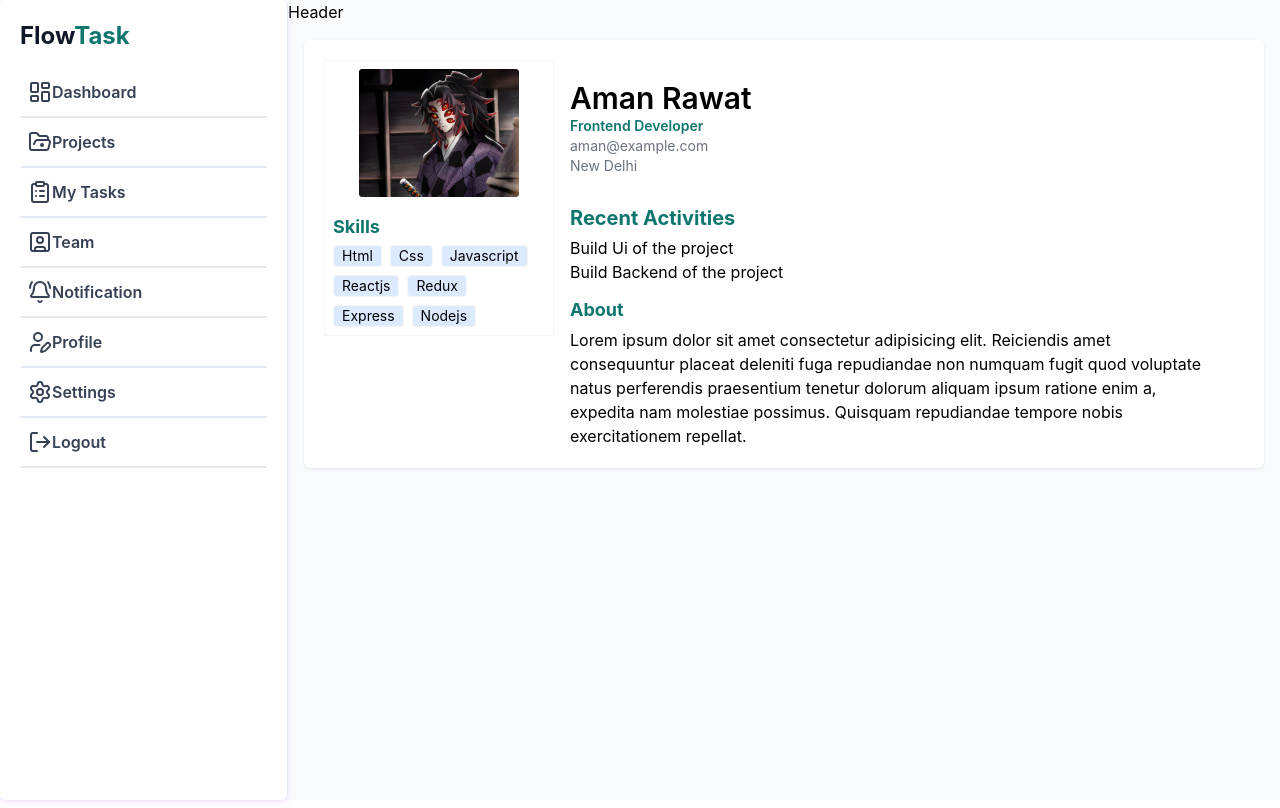
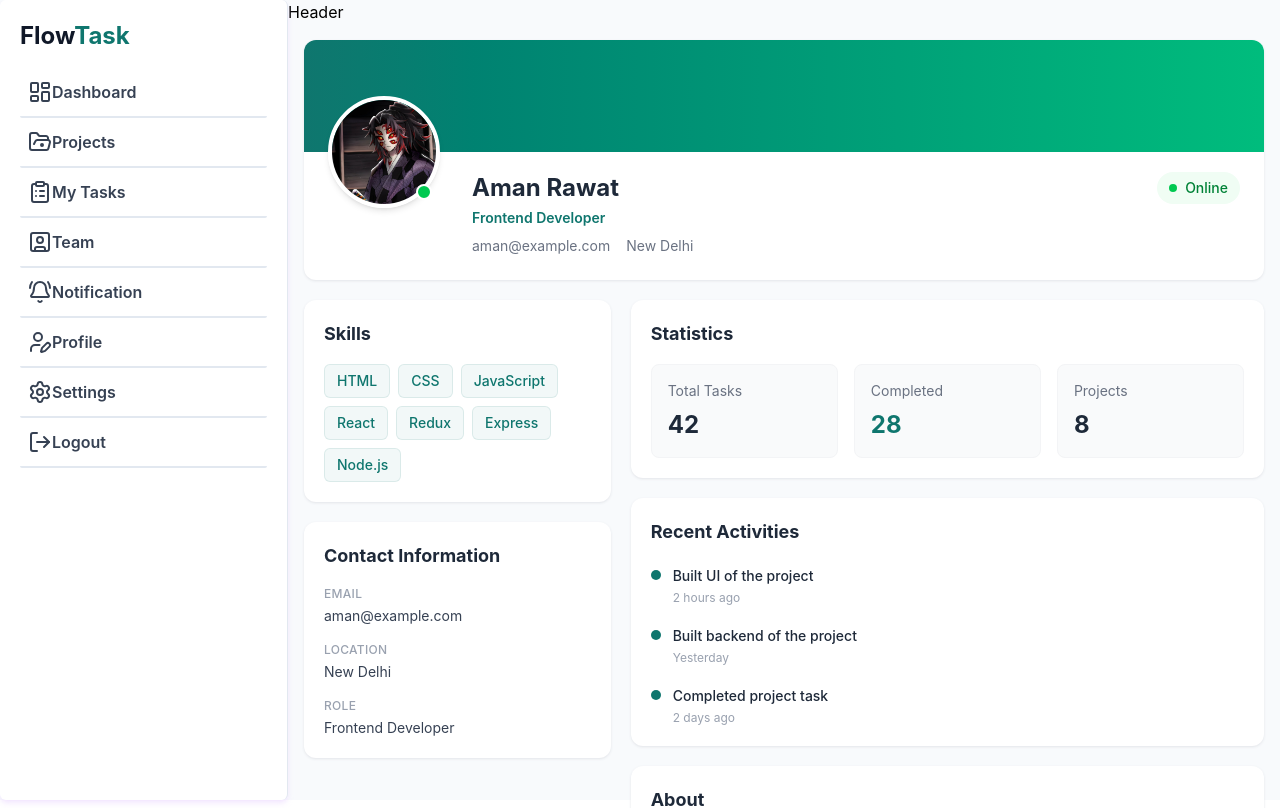
Before and after one commit to amanrawat08/FlowTask-Product-Management-Saas-, a React (Vite) app: page /projects/1/team/1 in a window 1280 px wide. Shown: the top 808 px of the page. Built offline with nearby package versions, Linux system fonts and the light colour scheme.

Commit message:
Notification

```diff
--- /dev/null
+++ b/src/components/NotificationItem.tsx
@@ -0,0 +1,59 @@
+const NotificationItem = ({
+  avatar,
+  name,
+  message,
+  time,
+  unread = false,
+}) => {
+  return (
+    <div
+      className={`flex items-start gap-4 rounded-xl border p-4 mb-2 transition ${
+        unread
+          ? "border-primary/20 bg-primary/5"
+          : "border-border bg-white hover:bg-muted/30"
+      }`}
+    >
+      {/* Avatar */}
+      <div className="relative shrink-0">
+        <div className="flex h-10 w-10 items-center justify-center rounded-full bg-primary/10 text-sm font-semibold text-primary">
+          {avatar}
+        </div>
+
+        {unread && (
+          <span className="absolute -right-0.5 -top-0.5 h-2.5 w-2.5 rounded-full border-2 border-white bg-primary" />
+        )}
+      </div>
+
+      {/* Content */}
+      <div className="min-w-0 flex-1">
+        <div className="flex items-start justify-between gap-4">
+          <div>
+            <p className="text-sm font-semibold text-foreground">
+              {name}
+            </p>
+
+            <p className="mt-1 text-sm text-muted-foreground">
+              {message}
+            </p>
+          </div>
+
+          <span className="shrink-0 text-xs text-muted-foreground">
+            {time}
+          </span>
+        </div>
+
+        <div className="mt-2">
+          <span
+            className={`text-xs font-medium ${
+              unread ? "text-primary" : "text-muted-foreground"
+            }`}
+          >
+            {unread ? "• Unread" : "Read"}
+          </span>
+        </div>
+      </div>
+    </div>
+  );
+};
+
+export default NotificationItem;
--- a/src/components/layouts/Sidebar.tsx
+++ b/src/components/layouts/Sidebar.tsx
@@ -51,7 +51,7 @@ const Sidebar = () => {
           </button>
         </li>
         {/* Notification */}
-        <li className="w-full cursor-pointer whitespace-nowrap">
+        <li className="w-full cursor-pointer whitespace-nowrap" onClick={() => navigate("/notification")}>
           <button className="group flex size-full items-center   rounded-xs  p-2 py-3 font-semibold text-gray-700 transition-all ease-linear hover:bg-primary-light hover:shadow-inner focus:bg-gradient-to-r focus:from-primary focus:to-primary focus:text-white cursor-pointer  border-b-2 border-border">
             <BellRing
               size={24}
--- a/src/pages/notifications/Notifications.tsx
+++ b/src/pages/notifications/Notifications.tsx
@@ -0,0 +1,39 @@
+import NotificationItem from "../../components/NotificationItem";
+
+const Notifications = () => {
+  return (
+    <div>
+      <NotificationItem
+        avatar="OC"
+        name="Olivia Carter"
+        message='Assigned you a new task "Design Payment UI"'
+        time="10 minutes ago"
+        unread
+      />
+
+      <NotificationItem
+        avatar="EW"
+        name="Ethan Wilson"
+        message='Moved "Authentication" to In Progress'
+        time="1 hour ago"
+        unread
+      />
+
+      <NotificationItem
+        avatar="SM"
+        name="Sophia Martinez"
+        message="Added you to E-Commerce Website"
+        time="Yesterday"
+      />
+
+      <NotificationItem
+        avatar="NA"
+        name="Noah Anderson"
+        message='Completed task "API Integration"'
+        time="Yesterday"
+      />
+    </div>
+  );
+};
+
+export default Notifications;
--- a/src/pages/profile/Profile.tsx
+++ b/src/pages/profile/Profile.tsx
@@ -1,57 +1,243 @@
+
 import { useParams } from "react-router-dom";
 import { profileData } from "../../store";
 
+const Profile = () => {
+  const { member_id } = useParams<{ member_id: string }>();
 
-const Profile = () => {
-  const { member_id } = useParams
-  <{ member_id: string }>();
+  const team_detail = profileData.find(
+    (data) => data.id === Number(member_id),
+  );
 
-  const team_detail = profileData.filter(data => data.id == Number(member_id));
-  console.log(team_detail);
+  if (!team_detail) {
+    return (
+      <div className="flex min-h-[400px] items-center justify-center">
+        <div className="text-center">
+          <h2 className="text-xl font-semibold text-gray-800">
+            Member not found
+          </h2>
+          <p className="mt-1 text-sm text-gray-500">
+            The requested team member does not exist.
+          </p>
+        </div>
+      </div>
+    );
+  }
+
+  const skills = [
+    "HTML",
+    "CSS",
+    "JavaScript",
+    "React",
+    "Redux",
+    "Express",
+    "Node.js",
+  ];
 
   return (
-    <div className="card w-full rounded-md bg-white p-5 shadow-sm shadow-gray-200 flex gap-4 items-start">
-        <div className="w-[25%] border border-gray-100 p-2">
-          <div className="flex items-center justify-center  ">
-              <img src="/profilepic.jpg" alt="Profile Picture" className="rounded  h-32 object-contain bg-black  " />
+    <div className="w-full space-y-5">
+      {/* Profile Header */}
+      <div className="overflow-hidden rounded-xl bg-white shadow-sm shadow-gray-200">
+        {/* Cover */}
+        <div className="h-28 bg-gradient-to-r from-primary to-emerald-500" />
 
+        {/* Profile Information */}
+        <div className="relative px-6 pb-6">
+          {/* Avatar */}
+          <div className="absolute -top-14 left-6">
+            <div className="relative">
+              <img
+                src="/profilepic.jpg"
+                alt="Profile Picture"
+                className="h-28 w-28 rounded-full border-4 border-white object-cover shadow-md"
+              />
+
+              {/* Online indicator */}
+              <span className="absolute bottom-2 right-2 h-4 w-4 rounded-full border-2 border-white bg-green-500" />
+            </div>
           </div>
-          <div className="mt-4">
-            <h5 className="text-lg font-bold text-primary mb-1">Skills</h5>
-            <ul className="flex gap-2  skills flex-wrap ">
-              <li className="bg-blue-100 px-2 border border-gray-100 rounded-sm text-sm">Html</li>
-              <li className="bg-blue-100 px-2 border border-gray-100 rounded-sm text-sm">Css</li>
-              <li className="bg-blue-100 px-2 border border-gray-100 rounded-sm text-sm">Javascript</li>
-              <li className="bg-blue-100 px-2 border border-gray-100 rounded-sm text-sm">Reactjs</li>
-              <li className="bg-blue-100 px-2 border border-gray-100 rounded-sm text-sm">Redux</li>
-              <li className="bg-blue-100 px-2 border border-gray-100 rounded-sm text-sm">Express</li>
-              <li className="bg-blue-100 px-2 border border-gray-100 rounded-sm text-sm">Nodejs</li>
-            </ul>
+
+          <div className="ml-36 flex flex-col justify-between gap-4 pt-5 md:flex-row">
+            <div>
+              <h1 className="text-2xl font-bold text-gray-800">
+                {team_detail.name}
+              </h1>
+
+              <p className="mt-1 text-sm font-semibold text-primary">
+                {team_detail.role}
+              </p>
+
+              <div className="mt-2 flex flex-wrap gap-x-4 gap-y-1 text-sm text-gray-500">
+                <span>{team_detail.email}</span>
+                <span>{team_detail.location}</span>
+              </div>
+            </div>
+
+            <div className="flex h-fit items-center gap-2 rounded-full bg-green-50 px-3 py-1.5 text-sm font-medium text-green-700">
+              <span className="h-2 w-2 rounded-full bg-green-500" />
+              Online
+            </div>
           </div>
         </div>
-        <div className="w-[70%]  ">
-          <div className="h-32 pt-5">
-              <h4 className="text-3xl font-semibold">{team_detail[0]?.name}</h4>
-              <p className="text-sm text-primary font-semibold ">{team_detail[0]?.role}</p>
-              <p className="text-sm text-gray-500">{team_detail[0]?.email}</p>
-              <p className="text-sm text-gray-500">{team_detail[0]?.location}</p>
+      </div>
+
+      {/* Main Content */}
+      <div className="grid grid-cols-1 gap-5 lg:grid-cols-3">
+        {/* Left Column */}
+        <div className="space-y-5 lg:col-span-1">
+          {/* Skills */}
+          <div className="rounded-xl bg-white p-5 shadow-sm shadow-gray-200">
+            <h2 className="mb-4 text-lg font-bold text-gray-800">
+              Skills
+            </h2>
+
+            <div className="flex flex-wrap gap-2">
+              {skills.map((skill) => (
+                <span
+                  key={skill}
+                  className="rounded-md border border-primary/10 bg-primary/5 px-3 py-1.5 text-sm font-medium text-primary"
+                >
+                  {skill}
+                </span>
+              ))}
+            </div>
           </div>
-          <div className="mt-4">
 
-            <h5 className="text-xl font-bold text-lg font-bold text-primary mb-1">Recent Activities</h5>
-            <div>
-              <p>Build Ui of the project</p>
-              <p>Build Backend of the project</p>
-            </div>
-            <h5 className="heading text-lg font-bold text-primary mb-1 mt-3">About</h5>
-            <div className="about ">
-              Lorem ipsum dolor sit amet consectetur adipisicing elit. Reiciendis amet consequuntur placeat deleniti fuga repudiandae non numquam fugit quod voluptate natus perferendis praesentium tenetur dolorum aliquam ipsum ratione enim a, expedita nam molestiae possimus. Quisquam repudiandae tempore nobis exercitationem repellat.
+          {/* Contact */}
+          <div className="rounded-xl bg-white p-5 shadow-sm shadow-gray-200">
+            <h2 className="mb-4 text-lg font-bold text-gray-800">
+              Contact Information
+            </h2>
+
+            <div className="space-y-4">
+              <div>
+                <p className="text-xs font-medium uppercase tracking-wide text-gray-400">
+                  Email
+                </p>
+                <p className="mt-1 break-all text-sm text-gray-700">
+                  {team_detail.email}
+                </p>
+              </div>
+
+              <div>
+                <p className="text-xs font-medium uppercase tracking-wide text-gray-400">
+                  Location
+                </p>
+                <p className="mt-1 text-sm text-gray-700">
+                  {team_detail.location}
+                </p>
+              </div>
+
+              <div>
+                <p className="text-xs font-medium uppercase tracking-wide text-gray-400">
+                  Role
+                </p>
+                <p className="mt-1 text-sm text-gray-700">
+                  {team_detail.role}
+                </p>
+              </div>
             </div>
           </div>
         </div>
 
+        {/* Right Column */}
+        <div className="space-y-5 lg:col-span-2">
+          {/* Statistics */}
+          <div className="rounded-xl bg-white p-5 shadow-sm shadow-gray-200">
+            <h2 className="mb-4 text-lg font-bold text-gray-800">
+              Statistics
+            </h2>
+
+            <div className="grid grid-cols-1 gap-4 sm:grid-cols-3">
+              <div className="rounded-lg border border-gray-100 bg-gray-50 p-4">
+                <p className="text-sm text-gray-500">Total Tasks</p>
+                <p className="mt-2 text-2xl font-bold text-gray-800">
+                  {team_detail.statistics?.tasks}
+                </p>
+              </div>
+
+              <div className="rounded-lg border border-gray-100 bg-gray-50 p-4">
+                <p className="text-sm text-gray-500">Completed</p>
+                <p className="mt-2 text-2xl font-bold text-primary">
+                  {team_detail.statistics?.completed}
+                </p>
+              </div>
+
+              <div className="rounded-lg border border-gray-100 bg-gray-50 p-4">
+                <p className="text-sm text-gray-500">Projects</p>
+                <p className="mt-2 text-2xl font-bold text-gray-800">
+                  {team_detail.statistics?.projects}
+                </p>
+              </div>
+            </div>
+          </div>
+
+          {/* Recent Activities */}
+          <div className="rounded-xl bg-white p-5 shadow-sm shadow-gray-200">
+            <h2 className="mb-5 text-lg font-bold text-gray-800">
+              Recent Activities
+            </h2>
+
+            <div className="space-y-5">
+              <div className="flex gap-3">
+                <div className="mt-1 h-2.5 w-2.5 shrink-0 rounded-full bg-primary" />
+
+                <div>
+                  <p className="text-sm font-medium text-gray-800">
+                    Built UI of the project
+                  </p>
+                  <p className="mt-1 text-xs text-gray-400">
+                    2 hours ago
+                  </p>
+                </div>
+              </div>
+
+              <div className="flex gap-3">
+                <div className="mt-1 h-2.5 w-2.5 shrink-0 rounded-full bg-primary" />
+
+                <div>
+                  <p className="text-sm font-medium text-gray-800">
+                    Built backend of the project
+                  </p>
+                  <p className="mt-1 text-xs text-gray-400">
+                    Yesterday
+                  </p>
+                </div>
+              </div>
+
+              <div className="flex gap-3">
+                <div className="mt-1 h-2.5 w-2.5 shrink-0 rounded-full bg-primary" />
+
+                <div>
+                  <p className="text-sm font-medium text-gray-800">
+                    Completed project task
+                  </p>
+                  <p className="mt-1 text-xs text-gray-400">
+                    2 days ago
+                  </p>
+                </div>
+              </div>
+            </div>
+          </div>
+
+          {/* About */}
+          <div className="rounded-xl bg-white p-5 shadow-sm shadow-gray-200">
+            <h2 className="mb-3 text-lg font-bold text-gray-800">
+              About
+            </h2>
+
+            <p className="text-sm leading-6 text-gray-600">
+              Lorem ipsum dolor sit amet consectetur adipisicing elit.
+              Reiciendis amet consequuntur placeat deleniti fuga repudiandae
+              non numquam fugit quod voluptate natus perferendis praesentium
+              tenetur dolorum aliquam ipsum ratione enim a, expedita nam
+              molestiae possimus.
+            </p>
+          </div>
+        </div>
+      </div>
     </div>
-  )
-}
+  );
+};
 
-export default Profile
+export default Profile;
--- a/src/routes/Approutes.tsx
+++ b/src/routes/Approutes.tsx
@@ -11,6 +11,7 @@ import StatCard from "../components/Dashboard/StatCard";
 import KanbanBoard from "../pages/projects/KanbanBoard";
 import TeamMembers from "../pages/team/TeamMembers";
 import Profile from "../pages/profile/Profile";
+import Notifications from "../pages/notifications/Notifications";
 
 const Approutes = () => {
   return (
@@ -23,13 +24,15 @@ const Approutes = () => {
       <Route element={<DashboardLayout />}>
         <Route path="/dashboard" element={<Dashboard />} />
         <Route path="/projects" element={<Projects />} />
+
         <Route path="/projects/:id" element={<ProjectDetails />}>
           <Route index element={<StatCard />} />
           <Route path="board" element={<KanbanBoard />} />
           <Route path="task" element={<KanbanBoard />} />
           <Route path="team" element={<TeamMembers />}></Route>
         </Route>
-          <Route path="/projects/:id/team/:member_id" element={<Profile />} />
+        <Route path="/projects/:id/team/:member_id" element={<Profile />} />
+        <Route path="/notification" element={<Notifications />} />
       </Route>
     </Routes>
   );
```
